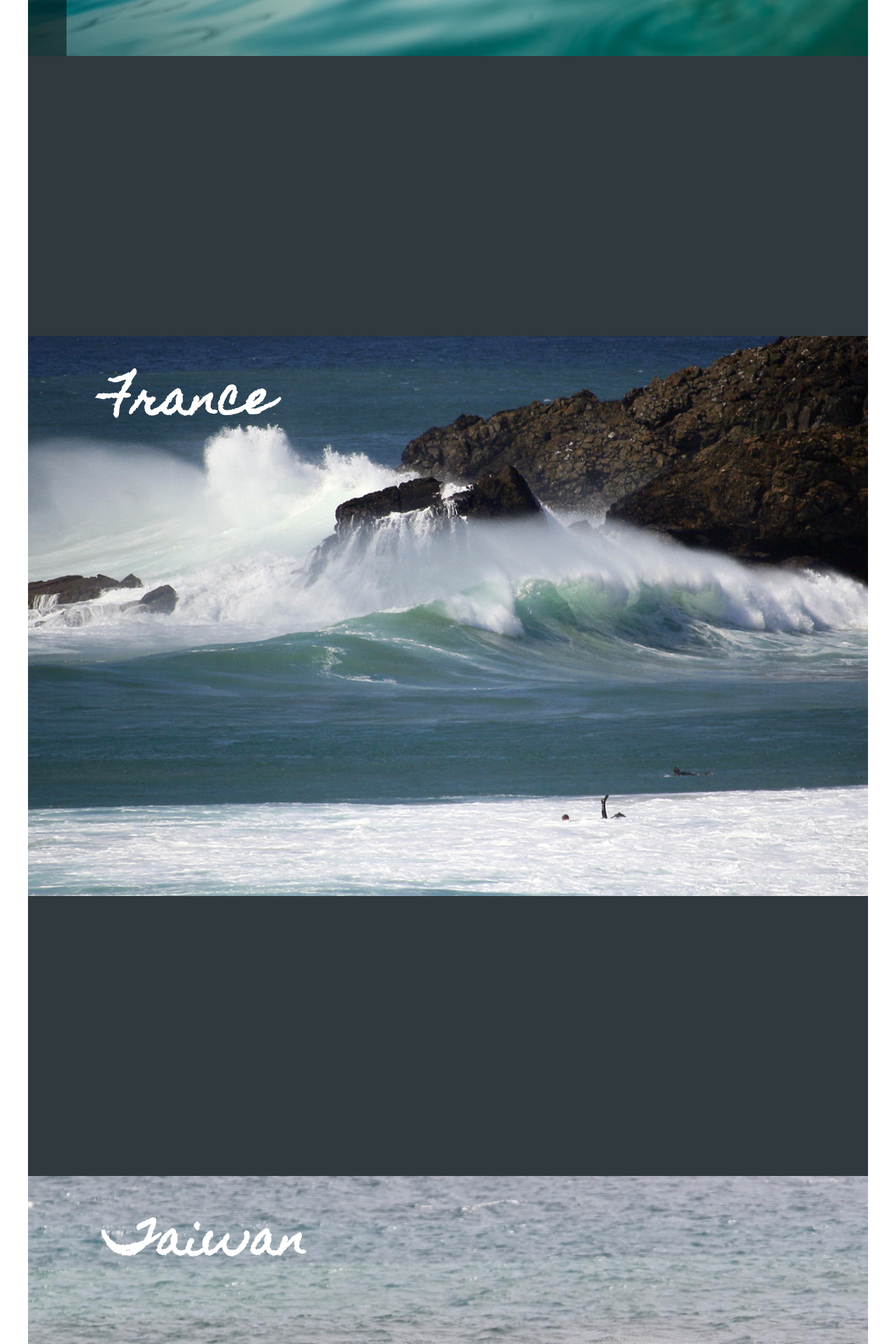
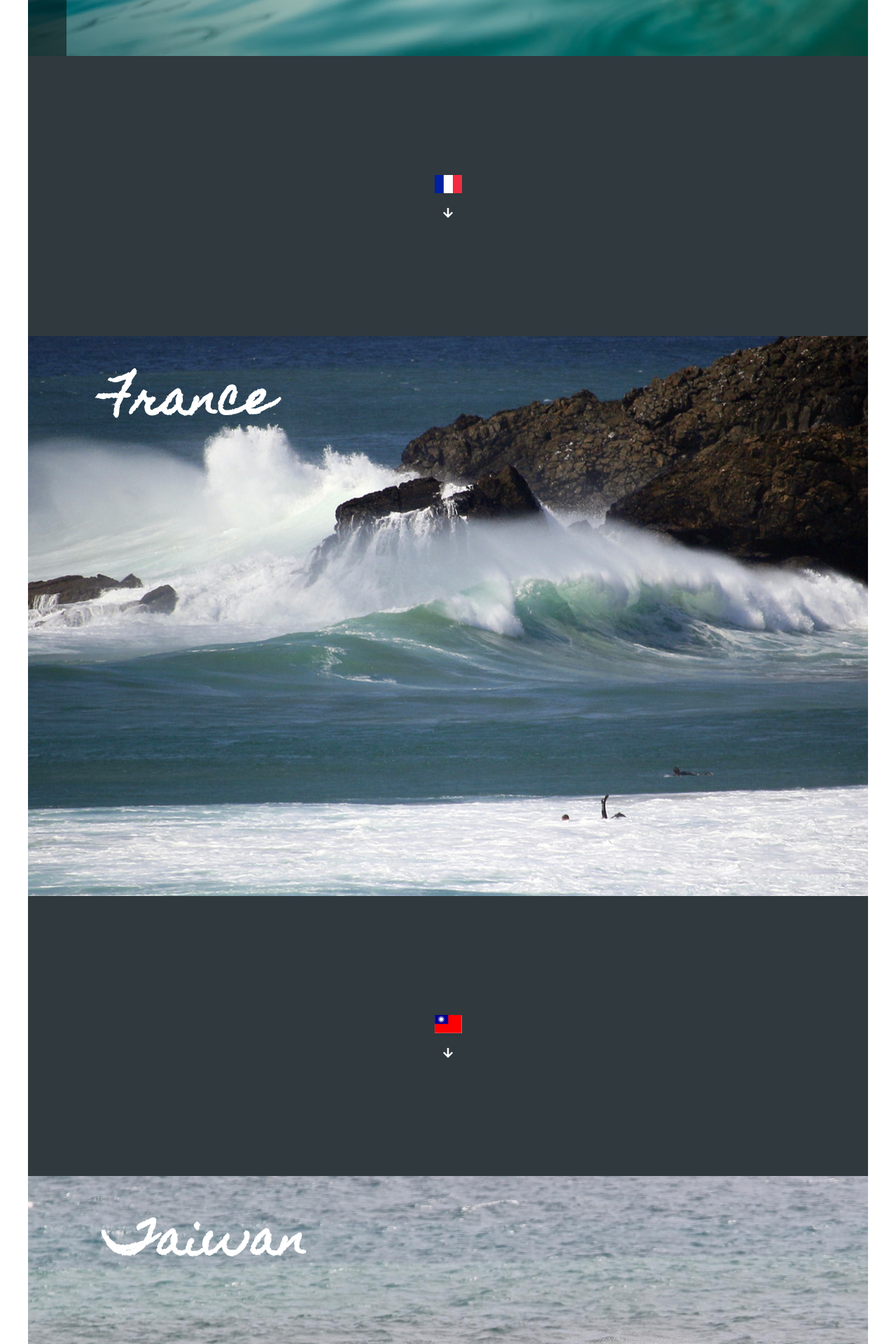
Before and after one commit to michaelaranda-web/surf-spots, a PHP site: page / in a window 1280 px wide. Shown: the part 720-2640 px from the top of the page at 70% size. Run offline with PHP 8.4, Linux system fonts and the light colour scheme; some libraries are stand-ins or nearby versions.

Commit message:
Adds country flags and down arrow to divider sections.

```diff
--- a/css/styles.css
+++ b/css/styles.css
@@ -133,6 +133,9 @@ h1 {
 }
 
 .divider-section {
+  display: flex;
+  flex-direction: column;
+  justify-content: center;
   height: 50vh;
   background-color: #2f393e;
 }
@@ -150,3 +153,18 @@ h1 {
     background-attachment: scroll;
   }
 }
+
+.flag-icon {
+  height: 26px;
+  width: 39px;
+  margin: 0 auto;
+}
+
+.fa-arrow-down {
+  color: white;
+  padding-top: 20px;
+  text-align: center;
+  margin: 0 auto;
+  height: 15px;
+  width: 15px;
+}
--- a/index.html
+++ b/index.html
@@ -5,6 +5,7 @@
 		<meta name="viewport" content="width=device-width, initial-scale=1.0"/>
 		<title>Surf Spots</title>
 		<link rel="icon" type="image/x-icon" href="/images/site-favicon.ico?"/>
+		<link rel="stylesheet" href="https://use.fontawesome.com/releases/v5.1.0/css/all.css" integrity="sha384-lKuwvrZot6UHsBSfcMvOkWwlCMgc0TaWr+30HWe3a4ltaBwTZhyTEggF5tJv8tbt" crossorigin="anonymous">
 		<link rel="stylesheet" type="text/css" href="https://cdnjs.cloudflare.com/ajax/libs/normalize/8.0.0/normalize.min.css"></script>
 		<link rel="stylesheet" type="text/css" href="https://fonts.googleapis.com/css?family=Homemade+Apple">
 		<link rel="stylesheet" type="text/css" href="/css/styles.css">
@@ -31,31 +32,36 @@
 		  	<h1>Surf Spots Around the World</h1>
 		  </div>
 		  <div class="divider-section">
-
+		  	<img class="flag-icon" src="/images/flags/france_flag.png" />
+		  	<i class="fas fa-arrow-down"></i>
 		  </div>
 		  <div id="france-surf-section" class="fixed-background-section">
 		  	<h1>France</h1>
 		  </div>
 		  <div class="divider-section">
-
+		  	<img class="flag-icon" src="/images/flags/taiwan_flag.png" />
+		  	<i class="fas fa-arrow-down"></i>
 		  </div>
 		  <div id="taiwan-surf-section" class="fixed-background-section">
 		  	<h1>Taiwan</h1>
 		  </div>
 		  <div class="divider-section">
-
+		  	<img class="flag-icon" src="/images/flags/eastern_cape_flag.png" />
+		  	<i class="fas fa-arrow-down"></i>
 		  </div>
 		  <div id="south-africa-surf-section" class="fixed-background-section">
 		  	<h1>South Africa</h1>
 		  </div>
 		  <div class="divider-section">
-
+		  	<img class="flag-icon" src="/images/flags/australia_flag.png" />
+		  	<i class="fas fa-arrow-down"></i>
 		  </div>
 		  <div id="australia-surf-section" class="fixed-background-section">
 		  	<h1>Australia</h1>
 		  </div>
 		  <div class="divider-section">
-
+		  	<img class="flag-icon" src="/images/flags/brazil_flag.png" />
+		  	<i class="fas fa-arrow-down"></i>
 		  </div>
 		  <div id="brazil-surf-section" class="fixed-background-section">
 		  	<h1>Brazil</h1>
```
Also changed, not shown: images/flags/australia_flag.png (added), images/flags/brazil_flag.png (added), images/flags/eastern_cape_flag.png (added), images/flags/france_flag.png (added), images/flags/taiwan_flag.png (added), images/white-arrow-down.png (added).
